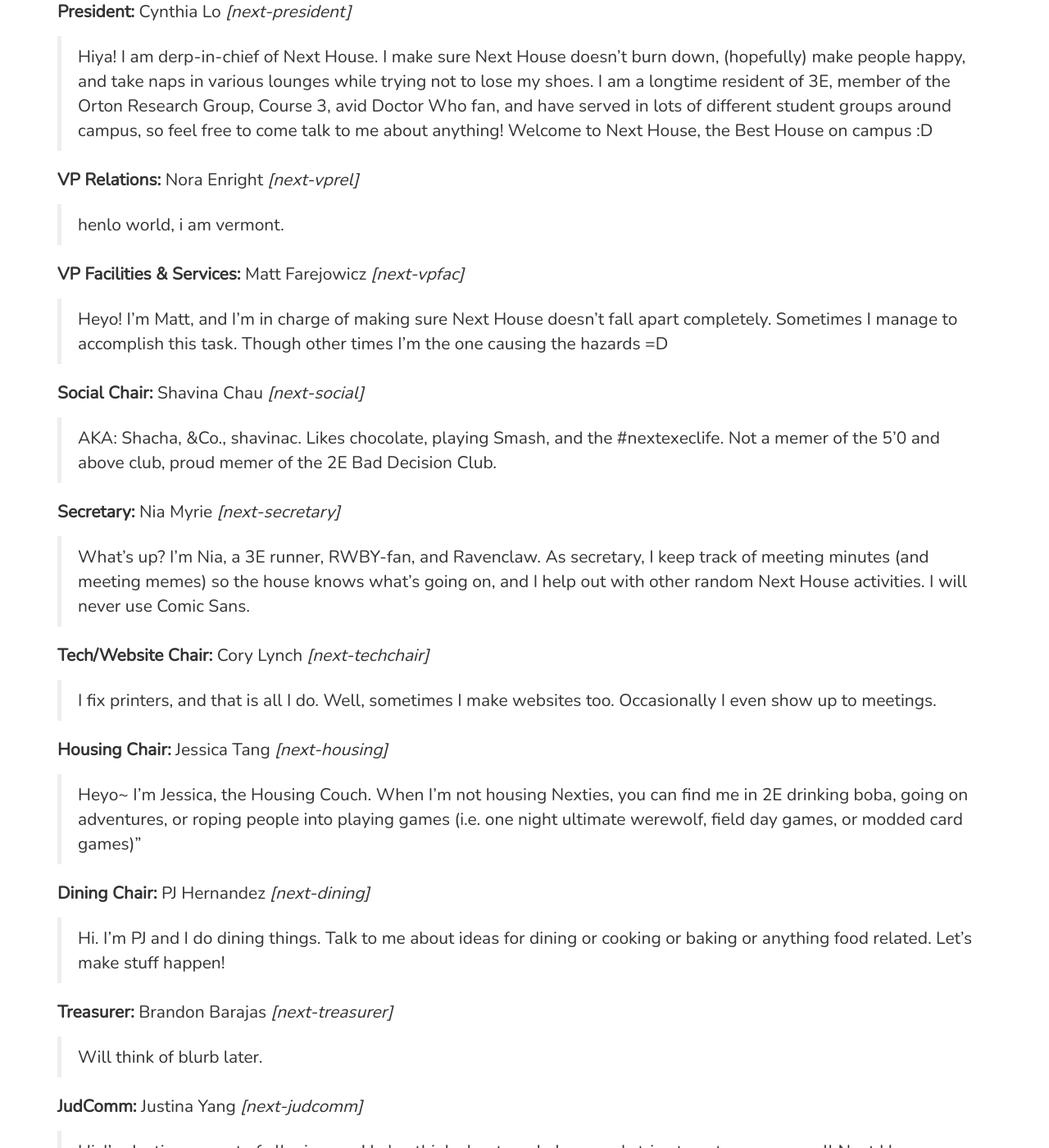
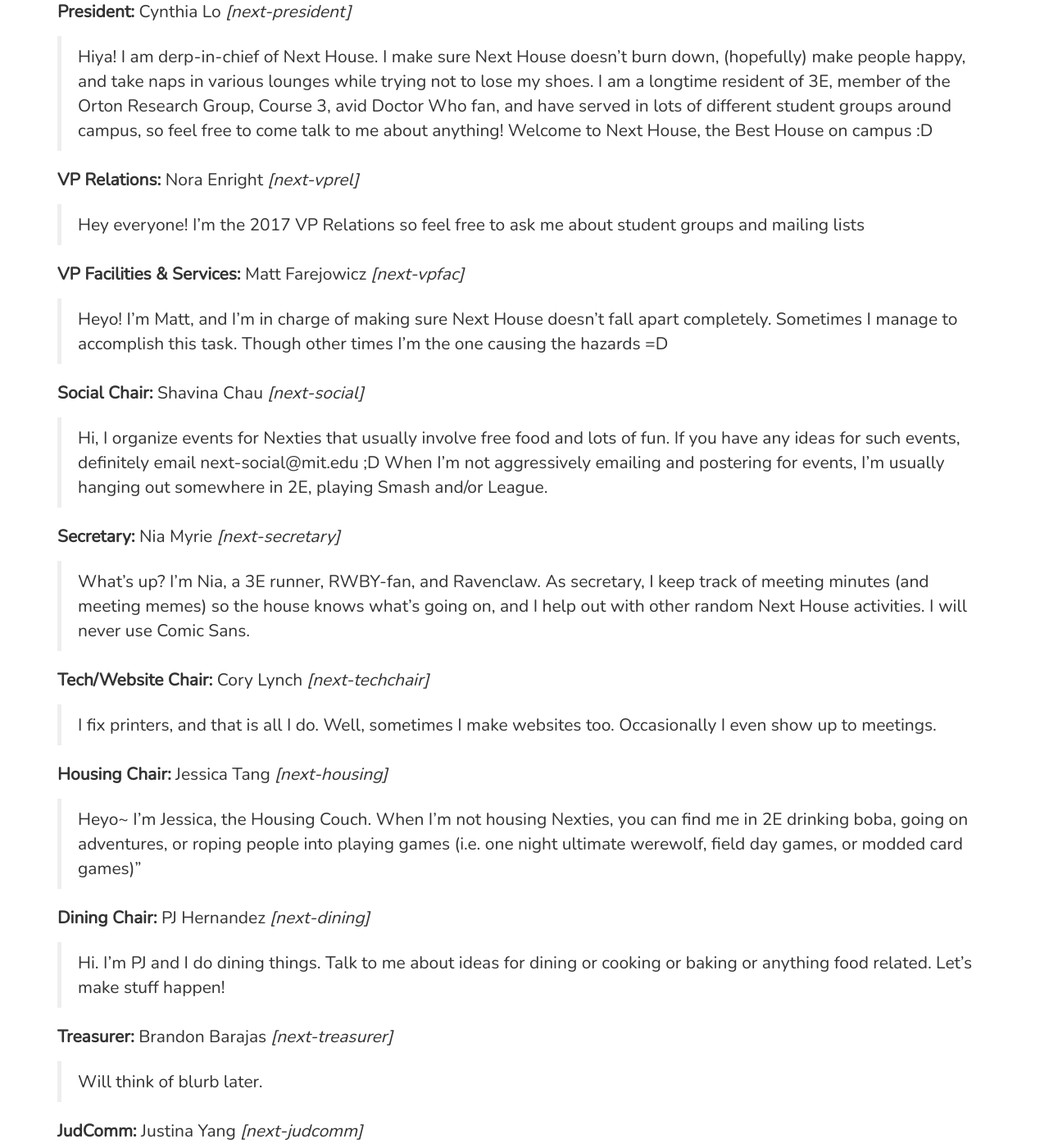
Before and after one commit to cory2067/next-house, a Jekyll site: the page built from pages/resources.md, in a window 1280 px wide and 1400 px high, scrolled down 1539 px. Shown: the whole window at 82% size. Built offline with Jekyll 4.4.1, drawn with Linux system fonts in a browser that asks for light colours; nearby versions of some CDN libraries; some of the changed text lies outside the part shown.

Commit message:
Add new exec bios.

```diff
--- a/pages/resources.md
+++ b/pages/resources.md
@@ -30,13 +30,15 @@ I am derp-in-chief of Next House. I make sure Next House doesn't burn down, (hop
 Welcome to Next House, the Best House on campus :D
 
 **VP Relations:** Nora Enright *[next-vprel]*
-> henlo world, i am vermont.
+> Hey everyone! I'm the 2017 VP Relations so feel free to ask me about student groups and mailing lists
 
 **VP Facilities & Services:** Matt Farejowicz *[next-vpfac]*
 > Heyo! I'm Matt, and I'm in charge of making sure Next House doesn't fall apart completely. Sometimes I manage to accomplish this task. Though other times I'm the one causing the hazards =D
 
 **Social Chair:** Shavina Chau *[next-social]*
-> AKA: Shacha, &Co., shavinac. Likes chocolate, playing Smash, and the #nextexeclife. Not a memer of the 5'0 and above club, proud memer of the 2E Bad Decision Club.
+> Hi, I organize events for Nexties that usually involve free food and lots of fun. If you have any ideas for such events, definitely email next-social@mit.edu ;D
+When I'm not aggressively emailing and postering for events, I'm usually hanging out somewhere in 2E, playing Smash and/or League.
+
 
 **Secretary:** Nia Myrie *[next-secretary]*
 > What’s up? I’m Nia, a 3E runner, RWBY-fan, and Ravenclaw. As secretary, I keep track of meeting minutes (and meeting memes) so the house knows what’s going on, and I help out with other random Next House activities. I will never use Comic Sans.
@@ -58,4 +60,4 @@ Well, sometimes I make websites too. Occasionally I even show up to meetings.
 > Hi, I'm Justina, parent of all wingreps! I also think about our bylaws and strive to get quorum on all Next House votes.
 
 **Alumni Chair:** Bill Pinney *[next-alumni]*
-> henlo world, i am also vermont.
+> Hello, I’m Bill. I’m from 2E and I work to help connect the awesome current residents of next house with the amazing residents of years gone by. Whether you are a next alum interested in getting in touch with the dorm community of today, or you’re a next resident interesting in reaching out to the next residents of the past, please don’t hesitate to speak with me.
```
Also changed, not shown: 1 other file.
